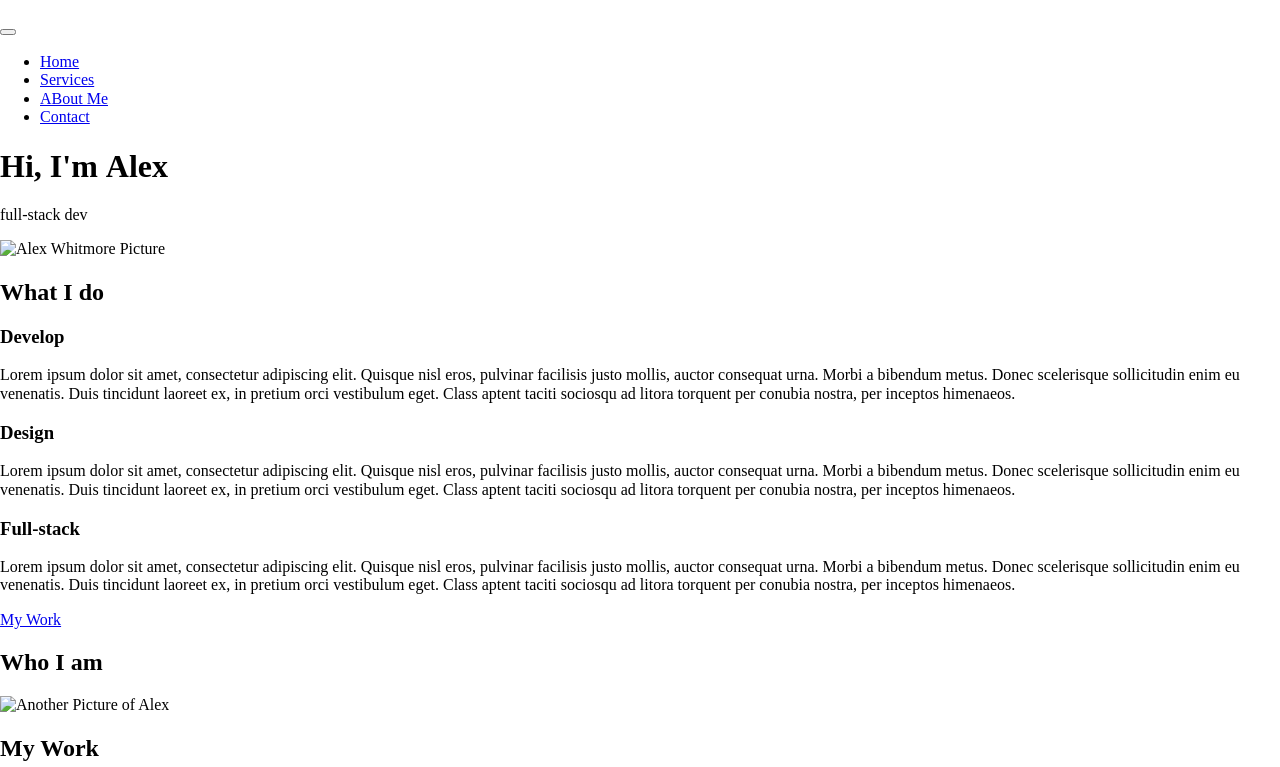
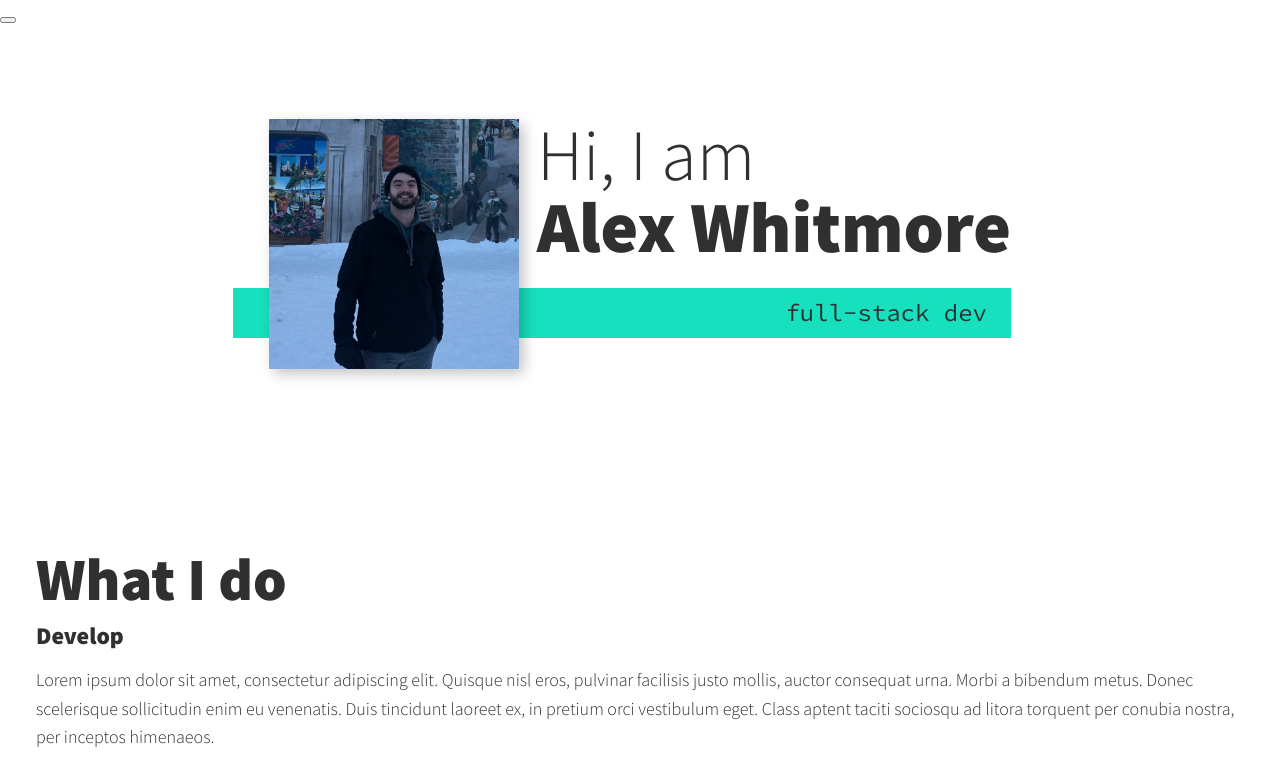
Before and after one commit to alexwhitmore/alex-webpage, a plain HTML site: page index.html in a window 1280 px wide. Shown: the top 767 px of the page. Drawn offline with nearby package versions, Linux system fonts and the light colour scheme.

Commit message:
Organize files, Inititial CSS commit

```diff
--- /dev/null
+++ b/css/style.css
@@ -0,0 +1,157 @@
+*,
+*::before,
+*::after {
+  box-sizing: border-box;
+}
+
+/* Custom Properties */
+
+:root {
+  --ff-primary: 'Source Sans Pro', sans-serif;
+  --ff-secondary: 'Source Code Pro', monospace;
+
+  --fw-reg: 300;
+  --fw-bold: 900;
+
+  --clr-light: #fff;
+  --clr-dark: #303030;
+  --clr-accent: #16e0bd;
+
+  --fs-h1: 3rem;
+  --fs-h2: 2.25rem;
+  --fs-h3: 1.25rem;
+  --fs-body: 1rem;
+
+  --bs: 0.25em 0.25em 0.75em rgba(0, 0, 0, 0.25);
+  /* Multi-line box-shadow not working */
+  /* ,
+    0.125.em 0.125em 0.25em rgba(0, 0, 0, 0.15); */
+}
+
+@media (min-width: 800px) {
+  :root {
+    --fs-h1: 4.5rem;
+    --fs-h2: 3.75rem;
+    --fs-h3: 1.5rem;
+    --fs-body: 1.125rem;
+  }
+}
+
+/* General Styling */
+
+body {
+  background: var(--clr-light);
+  color: var(--clr-dark);
+  margin: 0;
+  font-family: var(--ff-primary);
+  font-size: var(--fs-body);
+  line-height: 1.6;
+}
+
+section {
+  padding: 5em 2em;
+}
+
+img {
+  display: block;
+  max-width: 100%;
+}
+
+strong {
+  font-weight: var(--fw-bold);
+}
+
+/* Typography */
+
+h1,
+h2,
+h3 {
+  line-height: 1;
+  margin: 0;
+}
+
+h1 {
+  font-size: var(--fs-h1);
+}
+h2 {
+  font-size: var(--fs-h2);
+}
+
+h3 {
+  font-size: var(--fs-h3);
+}
+
+.section__title {
+  margin-bottom: 0.25em;
+}
+
+.section__title--intro {
+  font-weight: var(--fw-reg);
+}
+
+.section__title--intro strong {
+  display: block;
+}
+
+.section__subtitle {
+  margin: 0;
+  font-size: var(--fs-h3);
+}
+
+.section__subtitle--intro,
+.section__subtitle--about {
+  background: var(--clr-accent);
+  padding: 0.25em 1em;
+  font-family: var(--ff-secondary);
+  margin-bottom: 1em;
+}
+
+/* Header Section */
+
+nav {
+  display: none;
+}
+
+/* Introduction Section */
+
+.intro {
+  position: relative;
+}
+
+.intro__img {
+  box-shadow: var(--bs);
+}
+
+.section__subtitle--intro {
+  display: inline-block;
+}
+
+@media (min-width: 600px) {
+  .intro {
+    display: grid;
+    width: min-content;
+    margin: 0 auto;
+    column-gap: 1em;
+    grid-template-areas:
+      'img title'
+      'img subtitle';
+    grid-template-columns: min-content max-content;
+  }
+
+  .intro__img {
+    grid-area: img;
+    min-width: 250px;
+    position: relative;
+    z-index: 2;
+  }
+
+  .section__subtitle--intro {
+    align-self: start;
+    grid-column: -1 / 1;
+    grid-row: 2;
+    text-align: right;
+    position: relative;
+    left: -1.5em;
+    width: calc(100% + 1.5em);
+  }
+}
--- a/index.html
+++ b/index.html
@@ -3,6 +3,8 @@
   <head>
     <meta charset="UTF-8" />
     <meta name="viewport" content="width=device-width, initial-scale=1.0" />
+    <title>Alex Whitmore</title>
+
     <link
       rel="stylesheet"
       href="https://cdnjs.cloudflare.com/ajax/libs/normalize/8.0.1/normalize.min.css"
@@ -11,7 +13,12 @@
       rel="stylesheet"
       href="https://cdnjs.cloudflare.com/ajax/libs/font-awesome/4.7.0/css/font-awesome.min.css"
     />
-    <title>Alex Whitmore</title>
+    <link rel="stylesheet" href="css/style.css">
+    <link rel="preconnect" href="https://fonts.gstatic.com">
+
+    <!-- Google Fonts -->
+    <link href="https://fonts.googleapis.com/css2?family=Source+Code+Pro:wght@400;900&family=Source+Sans+Pro:wght@300;900&display=swap" rel="stylesheet" />
+
   </head>
   <body>
     <header>
@@ -51,10 +58,10 @@
     <section class="intro" id="home">
       <!-- Double hyphen class === modifyer for main class -->
       <h1 class="section__title section__title--intro">
-        Hi, I'm <strong>Alex</strong>
+        Hi, I am <strong>Alex Whitmore</strong>
       </h1>
       <p class="section__subtitle section__subtitle--intro">full-stack dev</p>
-      <img src="#" alt="Alex Whitmore Picture" />
+      <img src="images/intro-photo.jpg" alt="Alex Whitmore Picture" class="intro__img" />
     </section>
 
     <!-- Services Section -->
@@ -105,11 +112,21 @@
     <!-- About Me Section -->
     <section class="about-me" id="about">
       <h2 class="section__title section__title--about">Who I am</h2>
-      <p class="section__subtitle section__subtitle--about"></p>
+      <p class="section__subtitle section__subtitle--about">Developer</p>
 
       <div class="about-me__body">
-        <p></p>
-        <p></p>
+        <p>Lorem ipsum dolor sit amet, consectetur adipiscing elit. Quisque nisl
+          eros, pulvinar facilisis justo mollis, auctor consequat urna. Morbi a
+          bibendum metus. Donec scelerisque sollicitudin enim eu venenatis. Lorem ipsum dolor sit amet, consectetur adipiscing elit. Quisque nisl
+          eros, pulvinar facilisis justo mollis, auctor consequat urna. Morbi a
+          bibendum metus. Donec scelerisque sollicitudin enim eu venenatis.
+        </p>
+        <p>Lorem ipsum dolor sit amet, consectetur adipiscing elit. Quisque nisl
+          eros, pulvinar facilisis justo mollis, auctor consequat urna. Morbi a
+          bibendum metus. Donec scelerisque sollicitudin enim eu venenatis. Lorem ipsum dolor sit amet, consectetur adipiscing elit. Quisque nisl
+          eros, pulvinar facilisis justo mollis, auctor consequat urna. Morbi a
+          bibendum metus. Donec scelerisque sollicitudin enim eu venenatis.
+        </p>
       </div>
 
       <img src="#" alt="Another Picture of Alex" />
--- a/style.css
+++ /dev/null
@@ -1,3 +0,0 @@
-* {
-  margin: 0;
-}
```
Also changed, not shown: images/intro-photo.jpg (added), 1 other file.
